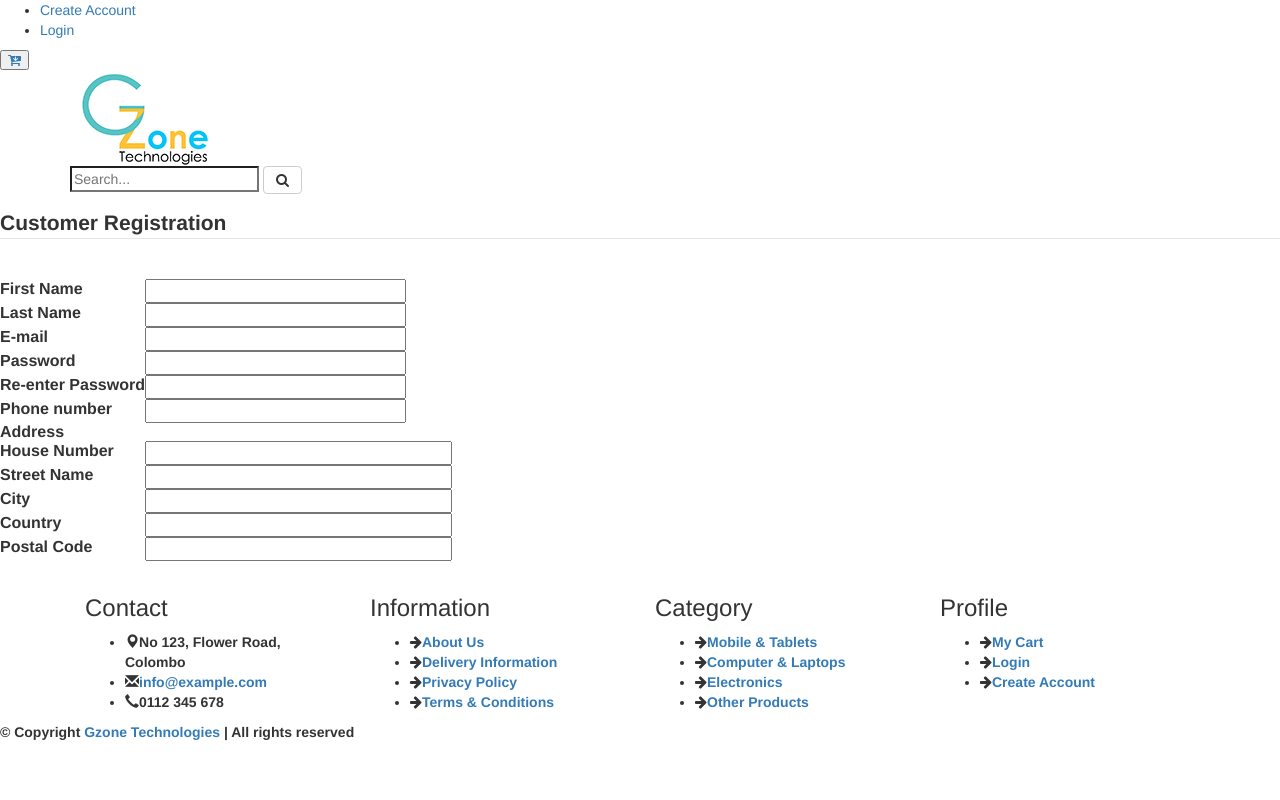
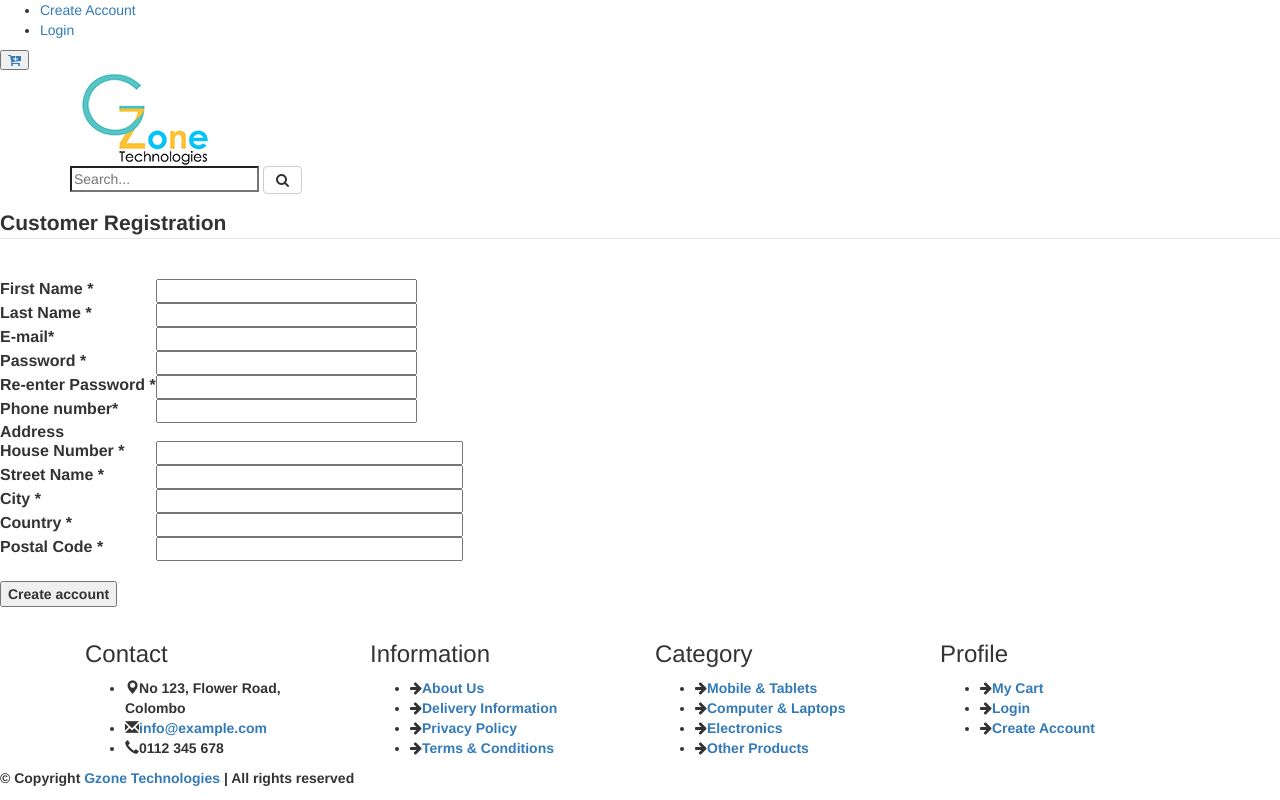
Before and after one commit to DilankaPerera/Test, a PHP site: page /customer_registration.php in a window 1280 px wide. Run offline with PHP 8.4, Linux system fonts and the light colour scheme.

Commit message:
creat account button added + reg forms modified a bit

```diff
--- a/css/styles.css
+++ b/css/styles.css
@@ -177,7 +177,7 @@ button.btn.btn-default.search:hover {
 	border-color: #2b2a2a;
 	border-width: 2px;
 }
-
+/*lawran's block starts here*/
 .button {
   border: 0;
   outline: none;
@@ -223,9 +223,7 @@ button.btn.btn-default.search:hover {
 
 
 
-
-
-
+/*lawran's block end here*/
 
 
 /*footer*/
--- a/customer_registration.php
+++ b/customer_registration.php
@@ -8,7 +8,7 @@
 
 <body>
 
-  <?php include_once('templates/header.php'); ?>
+  <?php include_once('Templates/header.php'); ?>
 
 
   <div >
@@ -20,36 +20,36 @@
             <table >
             <div>
               <tr>
-                <td><label for="fname"> <b>First Name </b> </label></td>
-                <td><input type="text" size="25" id="fname"></td>
+                <td><label for="fname"> <b>First Name <span class="req">*</span></b> </label></td>
+                <td><input type="text" size="25" id="fname" required autocomplete="off"></td>
               </tr>
             </div>
 
             <div>
               <tr>
-                <td><label for="lname"><b> Last Name </b> </label></td>
-                <td><input type="text" size="25" id="lname"></td>
+                <td><label for="lname"><b> Last Name </b> <span class="req">*</span></label></td>
+                <td><input type="text" size="25" id="lname" required autocomplete="off"></td>
               </tr>
             </div>
 
             <div>
               <tr>
-                <td><label for="email"> <b>E-mail</b></label></td>
-                <td><input type="varchar" size="25" id="email"></td>
+                <td><label for="email"> <b>E-mail</b><span class="req">*</span></label></td>
+                <td><input type="varchar" size="25" id="email" required autocomplete="off"></td>
               </tr>
             </div>
 
 
             <div>
               <tr>
-                <td><label for="pwd"> <b>Password </b> </label></td>
-                <td><input type="password" size="25" id="pwd"></td>
+                <td><label for="pwd"> <b>Password </b> <span class="req">*</span></label></td>
+                <td><input type="password" size="25" id="pwd" required autocomplete="off"></td>
               </tr>
             </div>
             <div>
               <tr>
-                <td><label for="repwd"> <b> Re-enter Password </b> </label></td>
-                <td><input type="password" size="25" id="repwd"></td>
+                <td><label for="repwd"> <b> Re-enter Password </b> <span class="req">*</span></label></td>
+                <td><input type="password" size="25" id="repwd" required autocomplete="off"></td>
               </tr>
             </div>
 
@@ -57,8 +57,8 @@
 
             <div>
               <tr>
-                <td><label for="pnumber"> <b>Phone number</b></label></td>
-                <td><input type="varchar" size="25" id="pnumber"></td>
+                <td><label for="pnumber"> <b>Phone number</b><span class="req">*</span></label></td>
+                <td><input type="varchar" size="25" id="pnumber" required autocomplete="off"></td>
               </tr>
             </div>
 
@@ -68,27 +68,27 @@
     <td> </td>
     <tr>
 <tr>
-<td> <label for="housenum">House Number  </label> </td>
-<td> <input type="varchar" size="30" id="housenum" > </td>
+<td> <label for="housenum">House Number <span class="req">*</span> </label> </td>
+<td> <input type="varchar" size="30" id="housenum" required autocomplete="off"> </td>
 </tr>
 
 <tr>
-<td> <label for="streetname">Street Name  </label></td>
-<td> <input type="varchar" size="30" id="streetname"> </td>
+<td> <label for="streetname">Street Name <span class="req">*</span> </label></td>
+<td> <input type="varchar" size="30" id="streetname" required autocomplete="off"> </td>
 </tr>
 
 <tr>
-<td> <label for="city">City </label> </td>
-<td> <input type="varchar" size="30" id="city"> </td>
+<td> <label for="city">City <span class="req">*</span></label> </td>
+<td> <input type="varchar" size="30" id="city" required autocomplete="off"> </td>
 </tr>
 
 <tr>
-<td> <label for="country">Country  </label></td>
-<td> <input type="varchar" size="30" id="country"> </td>
+<td> <label for="country">Country <span class="req">*</span> </label></td>
+<td> <input type="varchar" size="30" id="country" required autocomplete="off"> </td>
 </tr>
 <tr>
-<td> <label for="pcode">Postal Code  </label></td>
-<td> <input type="varchar" size="30" id="pcode"> </td>
+<td> <label for="pcode">Postal Code <span class="req">*</span> </label></td>
+<td> <input type="varchar" size="30" id="pcode" required autocomplete="off"> </td>
 </tr>
 
 
@@ -98,7 +98,10 @@
 
 
 </table>
-
+<div>
+<br>
+<input type="submit" value="Create account">
+</div>
 
 
           </fieldset>
@@ -108,8 +111,7 @@
 
   </div>
 
-
-<?php include_once('templates/footer.php'); ?>
+<?php include_once('Templates/footer.php'); ?>
 
 </body>
 
```
Also changed, not shown: agent_registration.php (+19 -15 lines).
